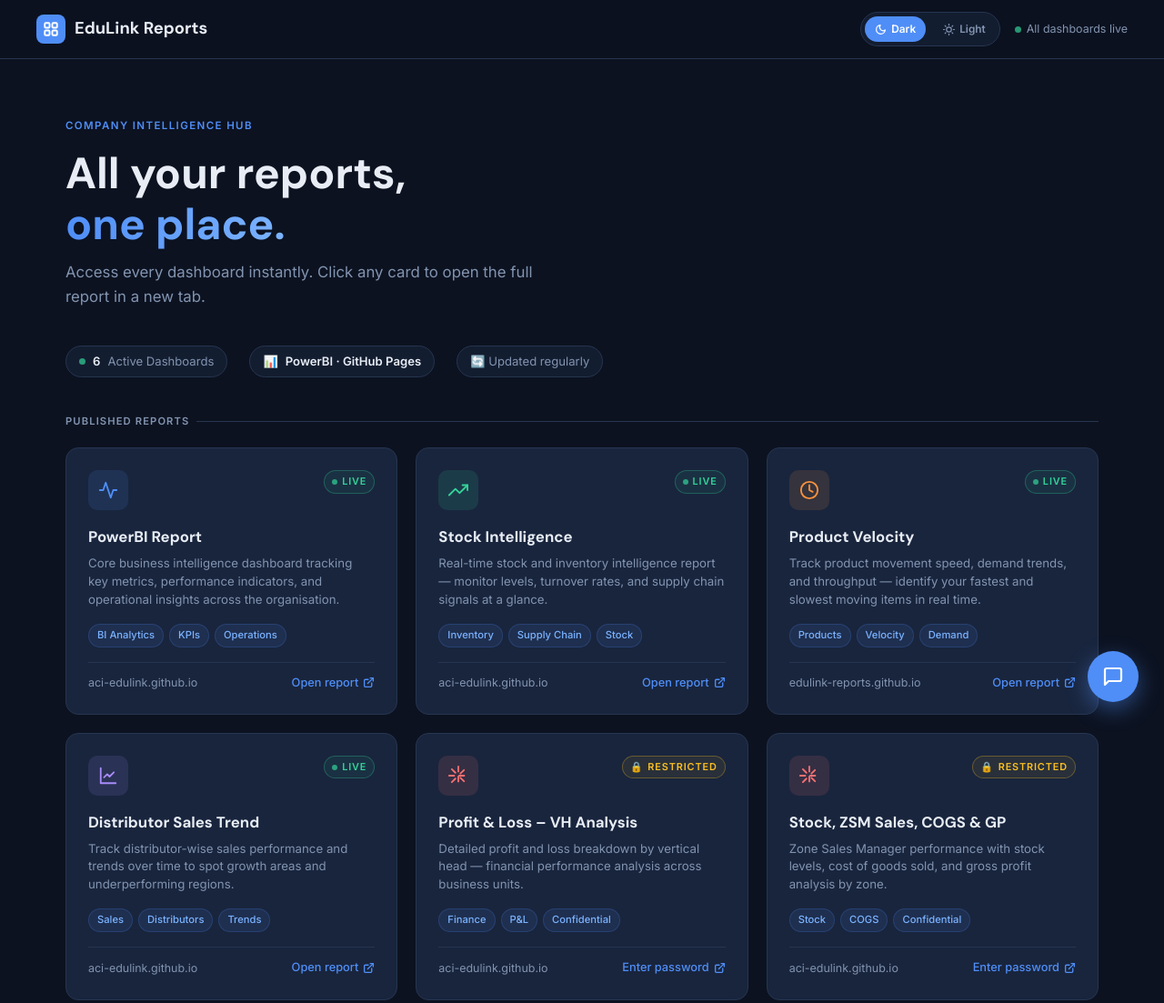
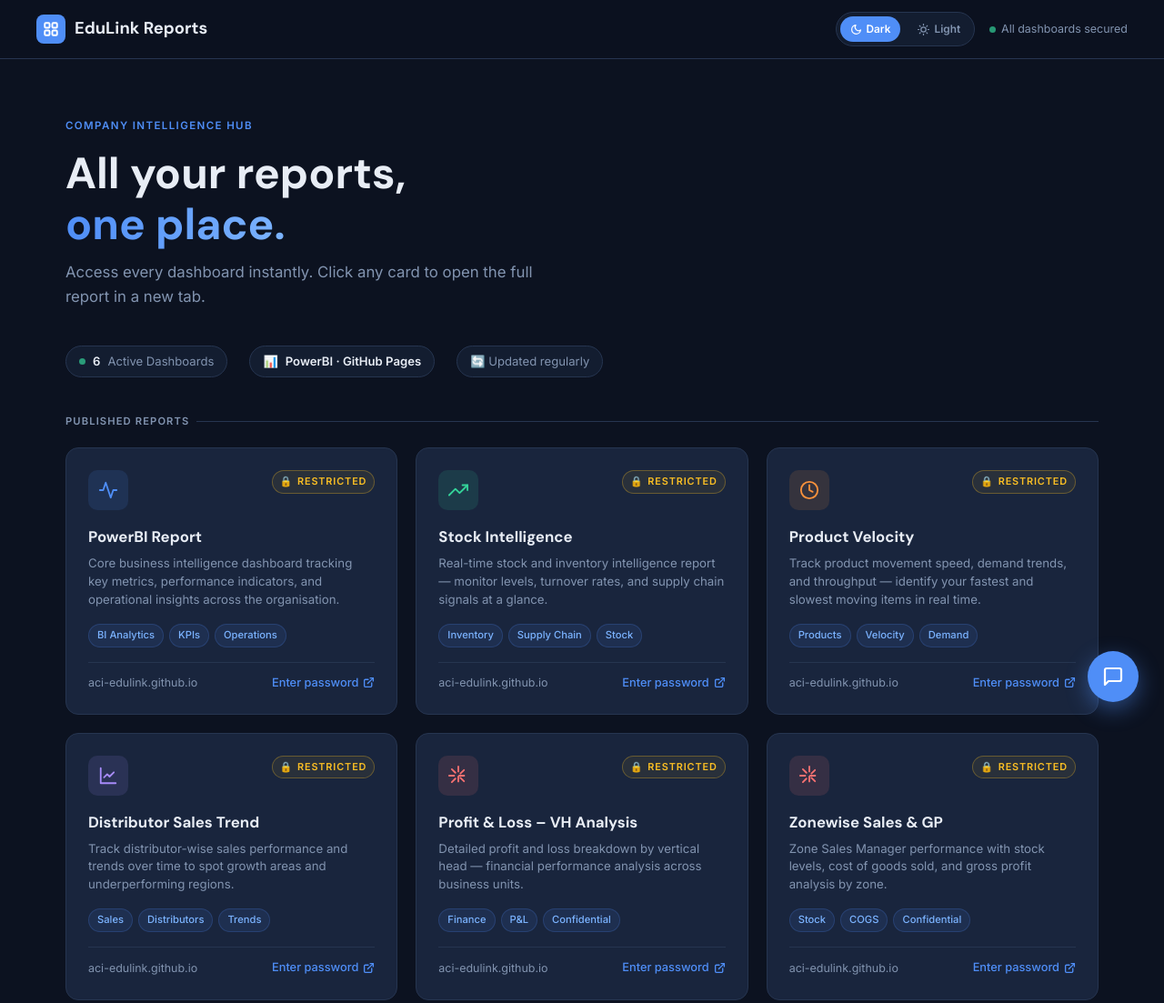
Before and after one commit to ACI-Edulink/report-hub, a plain HTML site: page index.html in a window 1280 px wide. Shown: the top 1103 px of the page at 91% size. Drawn offline with Linux system fonts and the light colour scheme.

Commit message:
Add files via upload

```diff
--- a/index.html
+++ b/index.html
@@ -769,7 +769,7 @@
       </div>
       <div class="header-meta">
         <span class="live-dot"></span>
-        All dashboards live
+        All dashboards secured
       </div>
     </div>
   </div>
@@ -795,14 +795,14 @@
   <div class="dashboard-grid" id="dashboard-grid">
 
     <!-- Card 1 -->
-    <a class="card" href="https://aci-edulink.github.io/powerbi-report/" target="_blank" rel="noopener">
+    <a class="card locked-card" href="https://aci-edulink.github.io/powerbi-report/" data-locked="true" target="_blank" rel="noopener">
       <div class="card-head">
         <div class="card-icon" style="background:rgba(79,142,247,0.12);">
           <svg viewBox="0 0 24 24" fill="none" stroke="#4F8EF7" stroke-width="2" stroke-linecap="round" stroke-linejoin="round">
             <polyline points="22 12 18 12 15 21 9 3 6 12 2 12"/>
           </svg>
         </div>
-        <div class="card-badge badge-live"><span class="pulse"></span> Live</div>
+        <div class="card-badge badge-locked"><span class="lock-icon">🔒</span> Restricted</div>
       </div>
       <div class="card-body">
         <h2>PowerBI Report</h2>
@@ -816,7 +816,7 @@
       <div class="card-footer">
         <span>aci-edulink.github.io</span>
         <span class="card-footer-action">
-          Open report
+          Enter password
           <svg viewBox="0 0 24 24" fill="none" stroke="currentColor" stroke-width="2.5" stroke-linecap="round" stroke-linejoin="round" style="width:13px;height:13px;">
             <path d="M18 13v6a2 2 0 0 1-2 2H5a2 2 0 0 1-2-2V8a2 2 0 0 1 2-2h6"/><polyline points="15 3 21 3 21 9"/><line x1="10" y1="14" x2="21" y2="3"/>
           </svg>
@@ -825,14 +825,14 @@
     </a>
 
     <!-- Card 2 -->
-    <a class="card" href="https://aci-edulink.github.io/stock-intelligence/" target="_blank" rel="noopener">
+    <a class="card locked-card" href="https://aci-edulink.github.io/stock-intelligence/" data-locked="true" target="_blank" rel="noopener">
       <div class="card-head">
         <div class="card-icon" style="background:rgba(52,211,153,0.12);">
           <svg viewBox="0 0 24 24" fill="none" stroke="#34D399" stroke-width="2" stroke-linecap="round" stroke-linejoin="round">
             <polyline points="23 6 13.5 15.5 8.5 10.5 1 18"/><polyline points="17 6 23 6 23 12"/>
           </svg>
         </div>
-        <div class="card-badge badge-live"><span class="pulse"></span> Live</div>
+        <div class="card-badge badge-locked"><span class="lock-icon">🔒</span> Restricted</div>
       </div>
       <div class="card-body">
         <h2>Stock Intelligence</h2>
@@ -846,7 +846,7 @@
       <div class="card-footer">
         <span>aci-edulink.github.io</span>
         <span class="card-footer-action">
-          Open report
+          Enter password
           <svg viewBox="0 0 24 24" fill="none" stroke="currentColor" stroke-width="2.5" stroke-linecap="round" stroke-linejoin="round" style="width:13px;height:13px;">
             <path d="M18 13v6a2 2 0 0 1-2 2H5a2 2 0 0 1-2-2V8a2 2 0 0 1 2-2h6"/><polyline points="15 3 21 3 21 9"/><line x1="10" y1="14" x2="21" y2="3"/>
           </svg>
@@ -855,14 +855,14 @@
     </a>
 
     <!-- Card 3 -->
-    <a class="card" href="https://edulink-reports.github.io/product-velocity/" target="_blank" rel="noopener">
+    <a class="card locked-card" href="https://aci-edulink.github.io/product-velocity/" data-locked="true" target="_blank" rel="noopener">
       <div class="card-head">
         <div class="card-icon" style="background:rgba(251,146,60,0.12);">
           <svg viewBox="0 0 24 24" fill="none" stroke="#FB923C" stroke-width="2" stroke-linecap="round" stroke-linejoin="round">
             <circle cx="12" cy="12" r="10"/><polyline points="12 6 12 12 16 14"/>
           </svg>
         </div>
-        <div class="card-badge badge-live"><span class="pulse"></span> Live</div>
+        <div class="card-badge badge-locked"><span class="lock-icon">🔒</span> Restricted</div>
       </div>
       <div class="card-body">
         <h2>Product Velocity</h2>
@@ -874,9 +874,9 @@
         <span class="tag">Demand</span>
       </div>
       <div class="card-footer">
-        <span>edulink-reports.github.io</span>
+        <span>aci-edulink.github.io</span>
         <span class="card-footer-action">
-          Open report
+          Enter password
           <svg viewBox="0 0 24 24" fill="none" stroke="currentColor" stroke-width="2.5" stroke-linecap="round" stroke-linejoin="round" style="width:13px;height:13px;">
             <path d="M18 13v6a2 2 0 0 1-2 2H5a2 2 0 0 1-2-2V8a2 2 0 0 1 2-2h6"/><polyline points="15 3 21 3 21 9"/><line x1="10" y1="14" x2="21" y2="3"/>
           </svg>
@@ -885,14 +885,14 @@
     </a>
 
     <!-- Card 4 -->
-    <a class="card" href="https://aci-edulink.github.io/distributor-sales-trend/" target="_blank" rel="noopener">
+    <a class="card locked-card" href="https://aci-edulink.github.io/distributor-sales-trend/" data-locked="true" target="_blank" rel="noopener">
       <div class="card-head">
         <div class="card-icon" style="background:rgba(167,139,250,0.12);">
           <svg viewBox="0 0 24 24" fill="none" stroke="#A78BFA" stroke-width="2" stroke-linecap="round" stroke-linejoin="round">
             <path d="M3 3v18h18"/><path d="M18.7 8l-5.1 5.1-2.8-2.8L7 14"/>
           </svg>
         </div>
-        <div class="card-badge badge-live"><span class="pulse"></span> Live</div>
+        <div class="card-badge badge-locked"><span class="lock-icon">🔒</span> Restricted</div>
       </div>
       <div class="card-body">
         <h2>Distributor Sales Trend</h2>
@@ -906,7 +906,7 @@
       <div class="card-footer">
         <span>aci-edulink.github.io</span>
         <span class="card-footer-action">
-          Open report
+          Enter password
           <svg viewBox="0 0 24 24" fill="none" stroke="currentColor" stroke-width="2.5" stroke-linecap="round" stroke-linejoin="round" style="width:13px;height:13px;">
             <path d="M18 13v6a2 2 0 0 1-2 2H5a2 2 0 0 1-2-2V8a2 2 0 0 1 2-2h6"/><polyline points="15 3 21 3 21 9"/><line x1="10" y1="14" x2="21" y2="3"/>
           </svg>
@@ -945,7 +945,7 @@
     </a>
 
     <!-- Card 6 (Password Protected) -->
-    <a class="card locked-card" href="https://aci-edulink.github.io/Stock-ZSM-Sales-COGS-GP-/" data-locked="true" target="_blank" rel="noopener">
+    <a class="card locked-card" href="https://aci-edulink.github.io/Zonewise-sales-GP/" data-locked="true" target="_blank" rel="noopener">
       <div class="card-head">
         <div class="card-icon" style="background:rgba(248,113,113,0.12);">
           <svg viewBox="0 0 24 24" fill="none" stroke="#F87171" stroke-width="2" stroke-linecap="round" stroke-linejoin="round">
@@ -955,7 +955,7 @@
         <div class="card-badge badge-locked"><span class="lock-icon">🔒</span> Restricted</div>
       </div>
       <div class="card-body">
-        <h2>Stock, ZSM Sales, COGS &amp; GP</h2>
+        <h2>Zonewise Sales &amp; GP</h2>
         <p>Zone Sales Manager performance with stock levels, cost of goods sold, and gross profit analysis by zone.</p>
       </div>
       <div class="card-tags">
```
